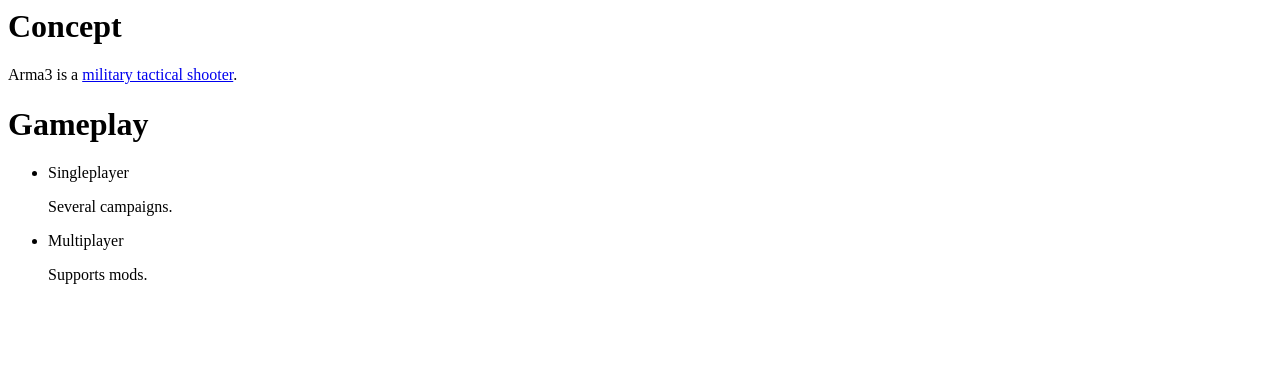
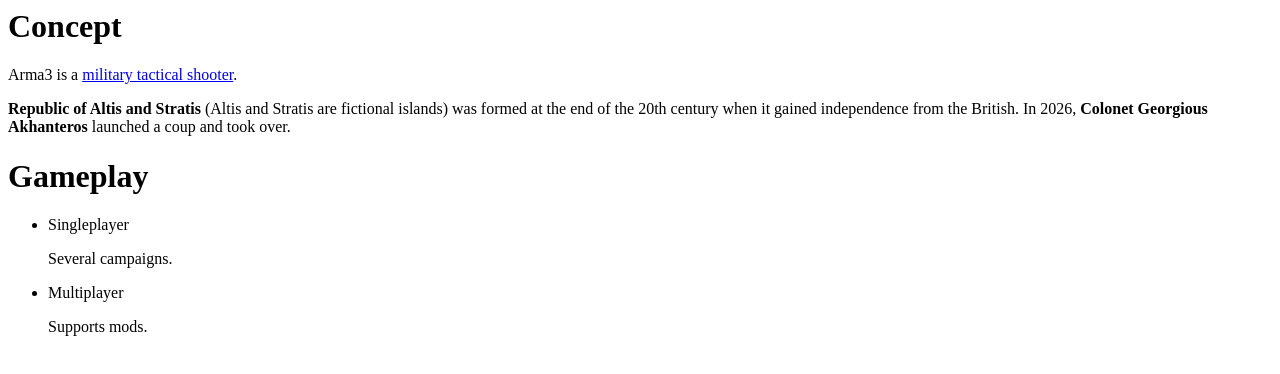
Before and after one commit to nsatyarthy/nsatyarthy.github.io, a plain HTML site: page arma3/index.html in a window 1280 px wide. Drawn offline with Linux system fonts and the light colour scheme.

Commit message:
Update index.html

```diff
--- a/arma3/index.html
+++ b/arma3/index.html
@@ -1,6 +1,10 @@
 <h1>Concept</h1>
 <p>
   Arma3 is a <a href="https://en.wikipedia.org/wiki/Tactical_shooter"> military tactical shooter</a>.
+</p>
+<p>
+  <b>Republic of Altis and Stratis</b> (Altis and Stratis are fictional islands) was formed at the end of the 20th century when it gained independence from the British. In
+  2026, <b>Colonet Georgious Akhanteros</b> launched a coup and took over.
 </p>
 
 <h1>Gameplay</h1>
```
